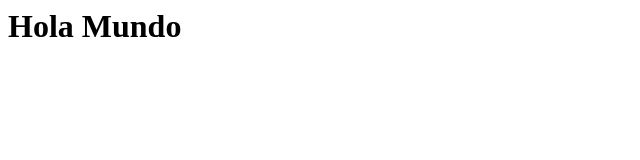
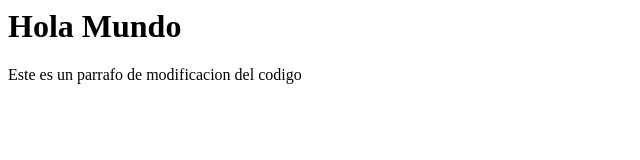
Before and after one commit to kalg12/miPrimeraVezUsandoGithub, a plain HTML site: page index.html in a window 1280 px wide. Shown: the whole page, without its empty margins (0-640 px from the left). Drawn offline with Linux system fonts and the light colour scheme.

Commit message:
Modificacion index.html
Demostración de colaboración

```diff
--- a/index.html
+++ b/index.html
@@ -1 +1,2 @@
 <h1> Hola Mundo </h1>
+<p> Este es un parrafo de modificacion del codigo</p>
```
